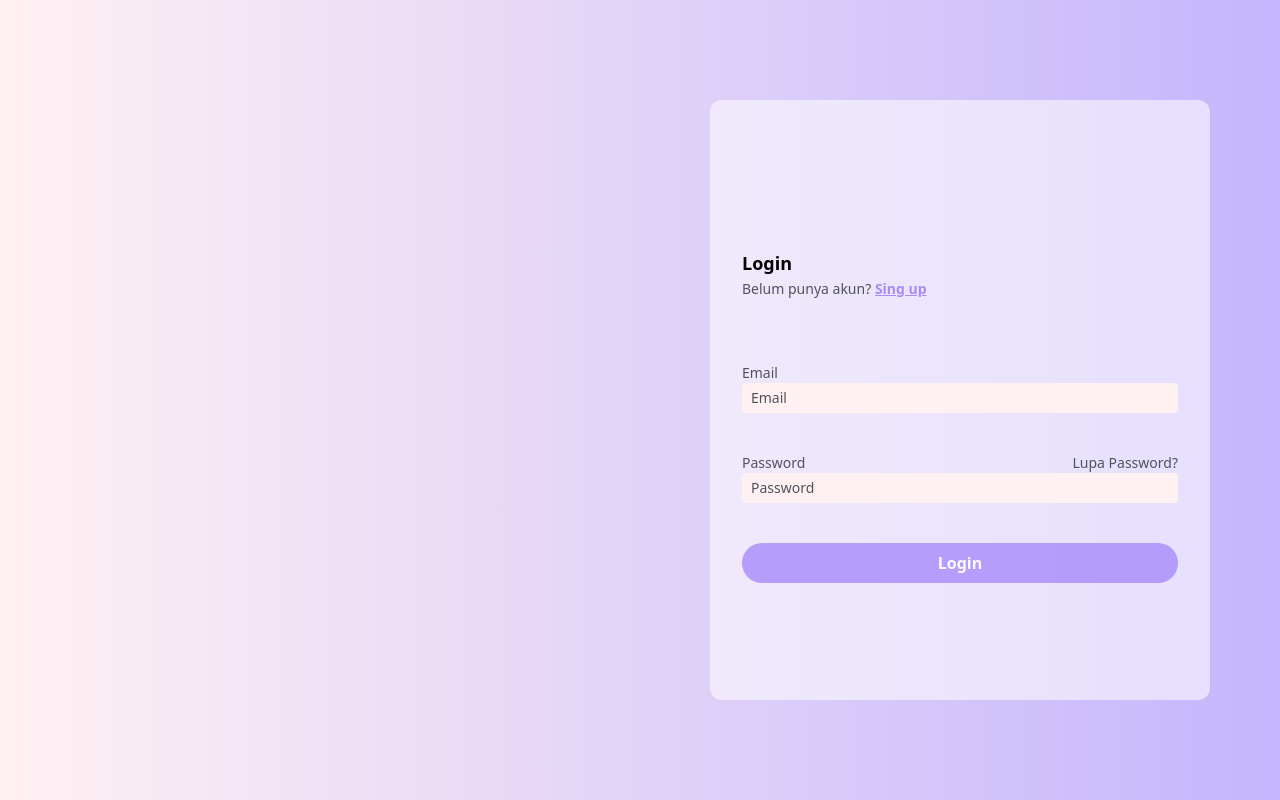
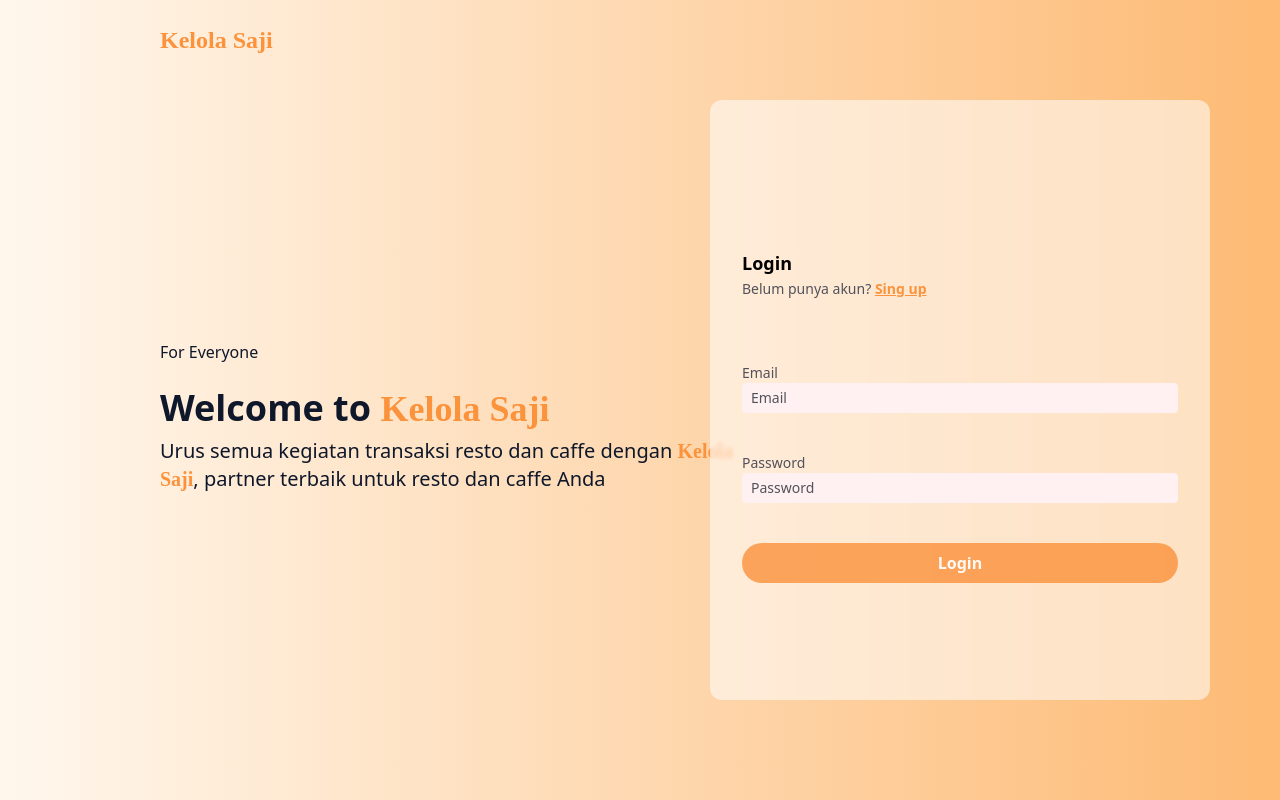
Before and after one commit to MUHAMADTEGARWIJAYA/client-kelolasaji, a Vue app: page /login in a window 1280 px wide. Built offline with nearby package versions, Linux system fonts and the light colour scheme; no server answers; what @tanstack/vue-query, oh-vue-icons would draw is missing.

Commit message:
modifikasi tampilan login form

```diff
--- a/src/components/user/FormAuth/LoginAuth.vue
+++ b/src/components/user/FormAuth/LoginAuth.vue
@@ -1,5 +1,7 @@
 <template>
+  <FormMain>
     <div class="bg-gradient-to-r from-rose-50 to-violet-300 flex h-screen justify-center items-center">
+
       <div class="flex flex-col justify-center p-6 sm:p-8 rounded-xl backdrop-blur-[2px] bg-white/55
     w-[90%] max-w-[500px] h-auto sm:h-[600px]
     xl:mx-auto
@@ -9,7 +11,7 @@
         <h2 class="text-black font-bold text-lg mt-8">Login</h2>
         <p class="text-zinc-600 text-sm mt-0.5">Belum punya akun?
           <router-link to="/register">
-          <span class="font-bold text-violet-400 underline">Sing up</span>
+            <span class="font-bold text-orange-400 underline">Sing up</span>
           </router-link>
         </p>
         <form @submit.prevent="handleLogin" class="mt-16">
@@ -22,8 +24,8 @@
           <div>
             <div class="flex items-end  justify-between">
               <label for="password" class="block text-zinc-600 text-sm border-[#3F3F46] mt-10">Password</label>
-            <router-link to="/forgot-password" class="text-zinc-600 hover:text-primary mb-0.1  text-sm "> Lupa
-              Password?</router-link>
+              <!-- <router-link to="/forgot-password" class="text-zinc-600 hover:text-primary mb-0.1  text-sm "> Lupa
+                Password?</router-link> -->
 
             </div>
 
@@ -35,7 +37,7 @@
             Email or password is wrong
           </div>
           <button
-          class="mt-10 w-full bg-violet-400 text-white font-bold py-2 px-4 rounded-full hover:bg-opacity-80 transition"
+            class="mt-10 w-full bg-orange-400 text-white font-bold py-2 px-4 rounded-full hover:bg-opacity-80 transition"
             :class="{ 'opacity-80 cursor-not-allowed': loading || !email || !password }"
             :disabled="loading || !email || !password">
             {{ loading ? 'Please wait...' : 'Login' }}
@@ -46,6 +48,7 @@
 
 
     </div>
+  </FormMain>
 </template>
 
 <script setup>
@@ -53,7 +56,7 @@ import { ref } from "vue";
 import { useRouter } from "vue-router";
 import { useAuthProvider } from "@/stores/auth-provider";
 import { useNotifyStore } from "@/stores/notifikasi-toast";
-
+import FormMain from "../view/FormMain.vue";
 const notifyStore = useNotifyStore();
 const email = ref("");
 const password = ref("");
--- /dev/null
+++ b/src/components/user/view/FormMain.vue
@@ -0,0 +1,13 @@
+<template>
+  <div class="bg-gradient-to-r from-orange-50 to-orange-300 flex h-screen justify-center items-center">
+    <slot></slot>
+
+    <div class="hidden md:block  w-full">
+      <WelcomeHome />
+    </div>
+  </div>
+</template>
+
+<script setup>
+import WelcomeHome from './WelcomeHome.vue';
+</script>
--- /dev/null
+++ b/src/components/user/view/WelcomeHome.vue
@@ -0,0 +1,34 @@
+<template>
+  <div
+    class="flex flex-col w-full items-start px-40 justify-between min-h-screen bg-gradient-to-r from-orange-50 to-orange-300  text-slate-900 text-start p-6">
+    <div>
+      <h1 class="text-2xl font-bold playwrite-hr-guides-regular text-orange-400">Kelola Saji</h1>
+    </div>
+    <div>
+      <p>For Everyone</p>
+      <h1 class="text-4xl font-bold mt-6">Welcome to <span class="playwrite-hr-guides-regular text-orange-400">Kelola
+          Saji</span></h1>
+      <p class="text-xl mt-2 max-w-xl">
+        Urus semua kegiatan transaksi resto dan caffe dengan <span
+          class="playwrite-hr-guides-regular text-orange-400">Kelola
+          Saji</span>, partner terbaik untuk resto dan caffe
+        Anda
+      </p>
+    </div>
+    <div></div>
+
+  </div>
+</template>
+
+<script setup>
+// No additional logic needed for now
+</script>
+
+<style scoped>
+/* Tambahan styling jika diperlukan */
+.playwrite-hr-guides-regular {
+  font-family: "Playwrite DE VA", cursive;
+  font-weight: 900;
+  font-style: normal;
+}
+</style>
```
Lines whose indentation alone changed are shown as unchanged.
